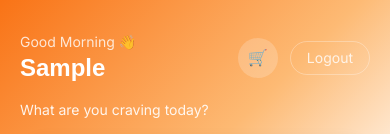
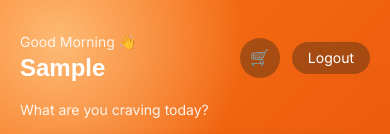
Before and after one commit to Sunita-lab/BringMyBite, a React (Vite) app in the folder client/: page /home in a window 390 px wide. Shown: the top 134 px of the page. Built offline with nearby package versions, Linux system fonts and the light colour scheme; no server answers; sample sign-in values are in the browser's storage.

Commit message:
style: elevate Home page header gradient, fix button contrast, add responsive container

```diff
--- a/client/src/pages/Home.jsx
+++ b/client/src/pages/Home.jsx
@@ -55,17 +55,20 @@ export default function Home() {
 
   return (
     <div className="min-h-screen bg-bg-cream pb-10">
+      <div className="max-w-5xl mx-auto">
 
         {/* Header */}
-      <div className="px-5 pt-8 pb-6"
+        <div
+          className="px-5 pt-8 pb-6 md:rounded-b-[32px]"
           style={{
-          background: "linear-gradient(135deg, #F97316 0%, #FDBA74 60%, #FFFBF7 100%)"
-        }}>
-
+            background:
+              "radial-gradient(circle at 15% 20%, #FDBA74 0%, transparent 50%), linear-gradient(135deg, #F97316 0%, #EA580C 100%)",
+          }}
+        >
           {/* Top Row */}
           <div className="flex items-center justify-between mb-4">
             <div>
-            <p className="font-body text-white/80 text-sm">
+              <p className="font-body text-white/85 text-sm">
                 {getGreeting()} 👋
               </p>
               <h1 className="font-heading text-2xl font-bold text-white">
@@ -75,7 +78,8 @@ export default function Home() {
             <div className="flex items-center gap-3">
               <button
                 onClick={() => navigate("/cart")}
-              className="relative w-10 h-10 rounded-full bg-white/20 flex items-center justify-center text-white hover:bg-white/30 transition-all"
+                className="relative w-10 h-10 rounded-full flex items-center justify-center text-white hover:scale-105 transition-all"
+                style={{ background: "rgba(31,36,23,0.35)" }}
               >
                 🛒
                 {cartCount > 0 && (
@@ -86,7 +90,8 @@ export default function Home() {
               </button>
               <button
                 onClick={logout}
-              className="text-white/80 font-body text-sm border border-white/30 rounded-full px-4 py-1.5 hover:bg-white/20 transition-all"
+                className="font-body text-sm text-white rounded-full px-4 py-1.5 hover:scale-105 transition-all"
+                style={{ background: "rgba(31,36,23,0.35)" }}
               >
                 Logout
               </button>
@@ -203,6 +208,7 @@ export default function Home() {
 
         </div>
       </div>
+    </div>
   );
 }
 
@@ -213,7 +219,7 @@ function FoodCard({ food }) {
   return (
     <div
       onClick={() => navigate(`/food/${food._id}`)}
-      className="flex-shrink-0 w-48 rounded-[24px] bg-white overflow-hidden cursor-pointer hover:-translate-y-2 transition-all duration-200"
+      className="flex-shrink-0 w-44 sm:w-48 rounded-[24px] bg-white overflow-hidden cursor-pointer hover:-translate-y-2 transition-all duration-200"
       style={{ boxShadow: "0 12px 30px rgba(0,0,0,0.08)" }}
     >
       {/* Image */}
```
Lines whose indentation alone changed are shown as unchanged.
